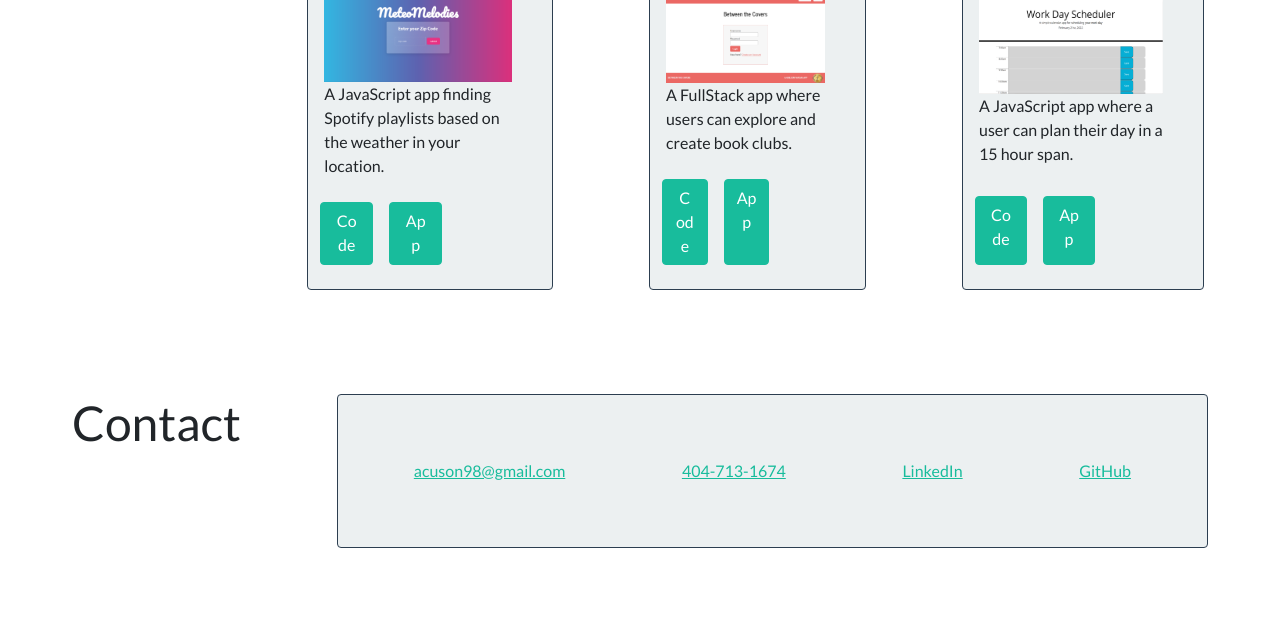
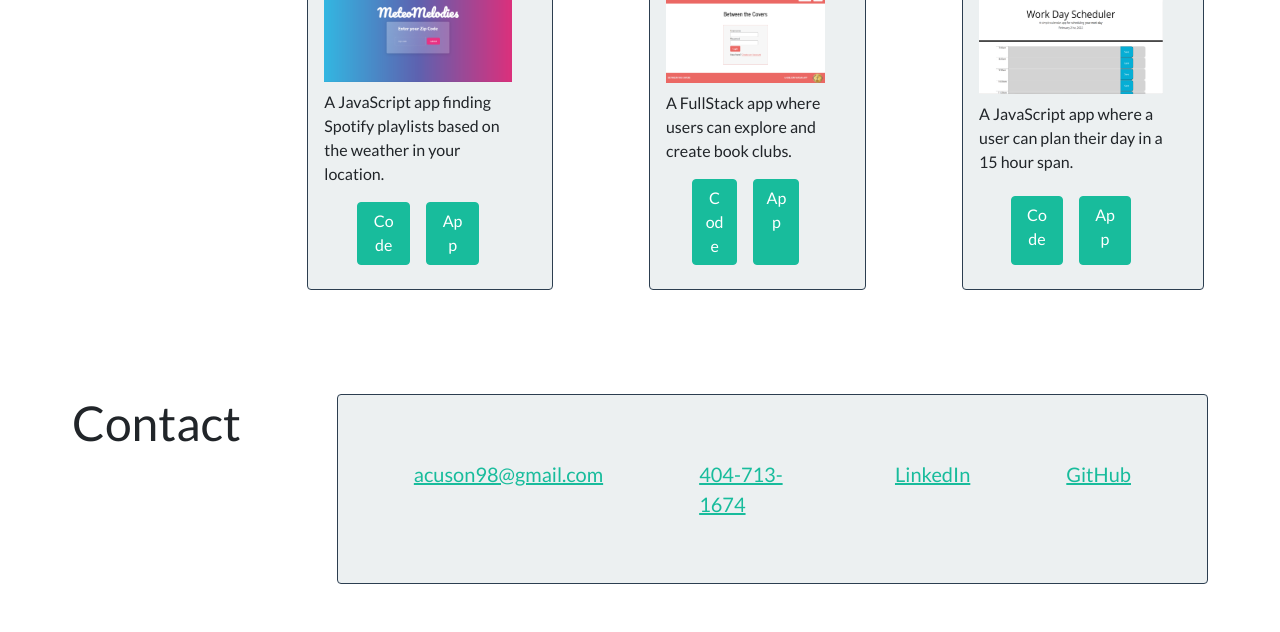
Before and after one commit to acuson/updated-portfolio, a plain HTML site: page index.html in a window 1280 px wide. Shown: the part 747-1379 px from the top of the page. Before the commit the page ends 1343 px from the top, so only its background shows below. Drawn offline with Linux system fonts and the light colour scheme.

Commit message:
updating margins and justifying content

```diff
--- a/index.html
+++ b/index.html
@@ -4,6 +4,7 @@
     <meta charset="utf-8">
     <meta name="viewport" content="width=device-width, initial-scale=1, shrink-to-fit=no">
     <link rel="stylesheet" href="./assets/bootstrap.min.css">
+    <title>Alyssa Cuson's Portfolio</title>
 </head>
 <body>
     <nav class="navbar navbar-expand-lg navbar-dark bg-primary">
@@ -54,28 +55,28 @@
                 <h1 class="m-5">Work</h1>
                 <div class="card-deck container-fluid d-flex">
                     <div class="card bg-light border-primary m-5">
-                        <div class="card-body container-fluid d-flex row">
+                        <div class="card-body container-fluid d-flex row justify-content-center">
                             <h3 class="card-title">MeteoMelodies</h5>
                             <img src="./assets/meteo-melodies.PNG" alt="Meteo Melodies landing page">
-                            <p class="card-text">A JavaScript app finding Spotify playlists based on the weather in your location.</p>
+                            <p class="card-text m-2">A JavaScript app finding Spotify playlists based on the weather in your location.</p>
                             <a href="https://github.com/acuson/meteo-melodies" class="btn btn-success w-25 m-2">Code</a>
                             <a href="https://acuson.github.io/meteo-melodies/" class="btn btn-success w-25 m-2">App</a>
                         </div>
                     </div>
                     <div class="card bg-light border-primary m-5">
-                        <div class="card-body container-fluid d-flex row">
+                        <div class="card-body container-fluid d-flex row justify-content-center">
                             <h3 class="card-title">Between the Covers</h5>
                             <img src="./assets/btc.png" alt="Between the Covers landing page">
-                            <p class="card-text">A FullStack app where users can explore and create book clubs.</p>
+                            <p class="card-text m-2">A FullStack app where users can explore and create book clubs.</p>
                             <a href="https://github.com/acuson/between-the-covers" class="btn btn-success w-25 m-2">Code</a>
                             <a href="https://between-the-covers.herokuapp.com/" class="btn btn-success w-25 m-2">App</a>
                         </div>
                     </div>
                     <div class="card bg-light border-primary m-5">
-                        <div class="card-body container-fluid d-flex row">
+                        <div class="card-body container-fluid d-flex row justify-content-center">
                             <h3 class="card-title">Work Day Scheduler</h5>
                             <img src="./assets/wds.PNG" alt="Work day Scheduler landing page">
-                            <p class="card-text">A JavaScript app where a user can plan their day in a 15 hour span.</p>
+                            <p class="card-text m-2">A JavaScript app where a user can plan their day in a 15 hour span.</p>
                             <a href="https://github.com/acuson/work-day-scheduler" class="btn btn-success w-25 m-2">Code</a>
                             <a href="https://acuson.github.io/work-day-scheduler/" class="btn btn-success w-25 m-2">App</a>
                         </div>
@@ -88,10 +89,10 @@
                 <h1 class="m-5">Contact</h1>
                 <div class="card bg-light border-primary container-fluid d-flex m-5">
                     <div class="card-body container-fluid d-flex justify-content-between">
-                        <a href="#" class="m-5">acuson98@gmail.com</a>
-                        <a href="#" class="m-5">404-713-1674</a>
-                        <a href="https://linkedin.com/in/alyssacuson" class="m-5">LinkedIn</a>
-                        <a href="https://github.com/acuson" class="m-5">GitHub</a>
+                        <a href="#" class="m-5 lead">acuson98@gmail.com</a>
+                        <a href="#" class="m-5 lead">404-713-1674</a>
+                        <a href="https://linkedin.com/in/alyssacuson" class="m-5 lead">LinkedIn</a>
+                        <a href="https://github.com/acuson" class="m-5 lead">GitHub</a>
                     </div>
                 </div>
             </div>
```
